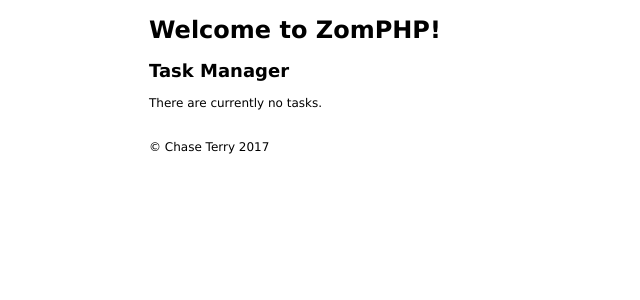
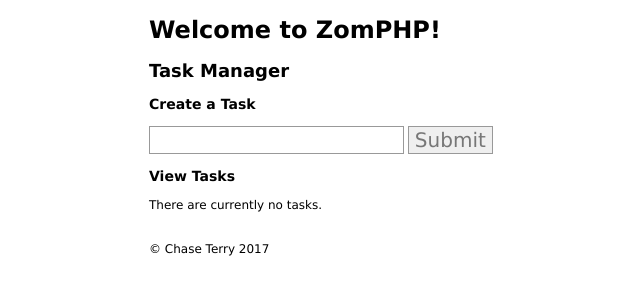
Before and after one commit to cdterry87/ZomPHP, a PHP site: page /zomphp/sample/tasks in a window 1280 px wide. Shown: the top 300 px of the page, without its empty margins (131-771 px from the left). Run offline with PHP 8.4, Linux system fonts and the light colour scheme; data that the repository does not hold is empty.

Commit message:
Improved sample Task_model with function to pull tasks and display them on the screen

```diff
--- a/application/controllers/sample/tasks.php
+++ b/application/controllers/sample/tasks.php
@@ -2,7 +2,7 @@
 
 $data['content']='sample/tasks';
 
-$task=$this->model('example/Task_model');
+$task=$this->model('sample/Task_model');
 
 $data['tasks']=$task->get_tasks();
 
--- a/application/models/example/Task_model.php
+++ /dev/null
@@ -1,9 +0,0 @@
-<?php
-
-class Task_model extends ZomDB{
-
-	public function get_tasks(){
-
-	}
-
-}
--- /dev/null
+++ b/application/models/sample/Task_model.php
@@ -0,0 +1,16 @@
+<?php
+
+class Task_model extends ZomDB{
+
+	public function __construct(){
+		parent::__construct();
+	}
+
+	public function get_tasks(){
+		$sql=$this->db->query('select * from tasks order by task_id');
+		$result=$sql->fetchAll();
+		return $result;
+
+	}
+
+}
--- a/application/views/sample/tasks.php
+++ b/application/views/sample/tasks.php
@@ -1,3 +1,26 @@
 <h2>Task Manager</h2>
 
+<h3>Create a Task</h3>
+<form method="POST">
+	<input type="text" name="task" id="task" value="" maxlength="50">
+	<input type="submit" name="submit" id="submit" value="Submit">
+</form>
+
+<h3>View Tasks</h3>
+
+<?php
+if(!empty($tasks)){
+	foreach($tasks as $row){
+?>
+<div class="box">
+	<b><a href="<?php echo $this->config('base_url'); ?>example/tasks/edit/id=<?php echo $row['task_id']; ?>"><?php echo $row['task']; ?></a></b>
+	<a href="<?php echo $this->config('base_url'); ?>example/tasks/delete/id=<?php echo $row['task_id']; ?>">[ Delete Task ]</a>
+</div>
+<?php
+	}
+}else{
+?>
 <p>There are currently no tasks.</p>
+<?php
+}
+?>
--- a/application/views/template.php
+++ b/application/views/template.php
@@ -9,7 +9,7 @@
 			footer{padding-top: 25px;}
 			a{color: inherit; text-decoration: none;}
 			p{padding: 0; margin: 0; margin-bottom: 5px;}
-			input[type=text],textarea,input[type=submit]{width: 100%; border: solid 1px #999; font-family: verdana; font-size: 20px;}
+			input[type=text],textarea,input[type=submit]{border: solid 1px #999; font-family: verdana; font-size: 20px;}
 			textarea{height: 100px;}
 			input[type=submit]{cursor: pointer; color: #777;}
 
@@ -24,7 +24,7 @@
             .message{color: red; font-size: 20px;}
 
 			.box{border-bottom: solid 1px #999; padding-top: 10px;}
-			.box-header{font-weight: bold; font-size: 16px; padding-bottom: 5px;}
+			.box-header{font-weight: bold; padding-bottom: 5px;}
 		</style>
 	</head>
 	<body>
--- a/config/database.php
+++ b/config/database.php
@@ -7,5 +7,5 @@ $database['default']=array(
 	'host'		=> 'localhost',
 	'name'		=> 'zomphp',
 	'user'		=> 'root',
-	'pass'		=> ''
+	'pass'		=> 'silenT32'
 );
--- a/system/ZomDB.php
+++ b/system/ZomDB.php
@@ -14,16 +14,19 @@ class ZomDB{
 	/* ----------------------------------------------------------------------
 	 * Connect to a database
 	 * ---------------------------------------------------------------------- */
-	public function connect($database, $conn=''){
+	public function connect($database, $conn='default'){
 		try{
 			if($conn!='' and array_key_exists($conn, $database)){
 				self::$connection=new PDO('mysql:host='.$database[$conn]['host'].';dbname='.$database[$conn]['name'], $database[$conn]['user'], $database[$conn]['pass']);
+
+				return $this->db=self::$connection;
 			}else{
-				self::$connection=new PDO('mysql:host='.$database['default']['host'].';dbname='.$database['default']['name'], $database['default']['user'], $database['default']['pass']);
+				echo "<h1>Invalid database configuration!</h1>";
 			}
 		}catch(PDOException $e){
 			echo "<h1>Datbase connection error!</h1>";
 			echo "<p>".$e->getMessage()."</p>";
 		}
+		return false;
 	}
 }
```
Also changed, not shown: 1 other file.
